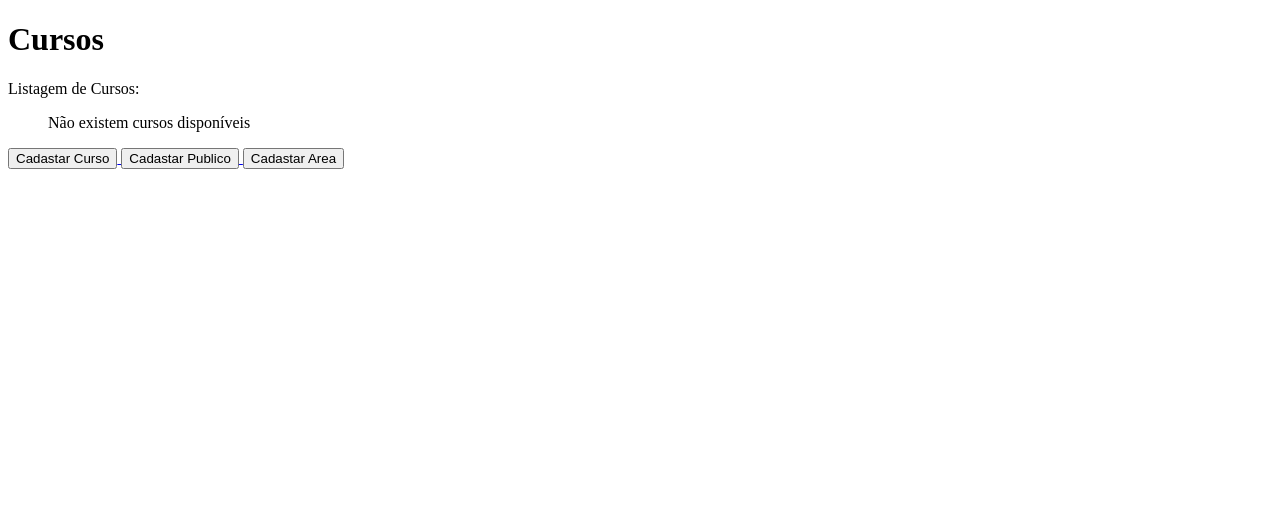
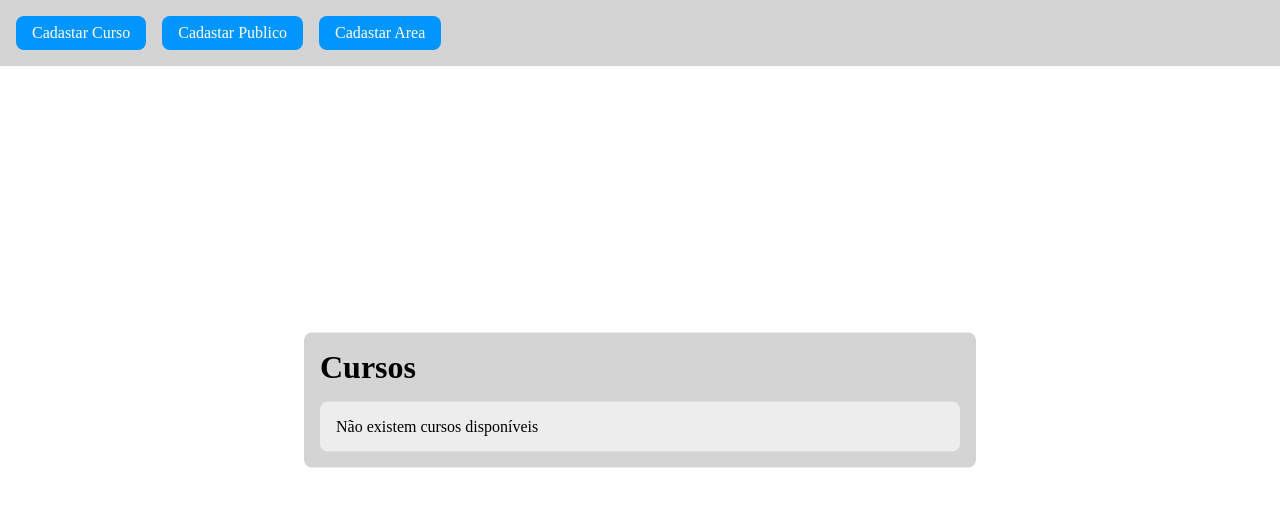
Before and after one commit to adrian5g/TSI-2024.1, a Django app: template Interface Web e Mobile/aula5/site04/core/templates/cursos.html in a window 1280 px wide. Shown: the top 507 px of the page. Run offline with Django 5.2, Linux system fonts and the light colour scheme; the template is opened without the code that fills it, so the values that code supplies are empty.

Commit message:
aula 13/12/2025

```diff
--- /dev/null
+++ b/Interface Web e Mobile/aula5/site04/core/static/cursos.css
@@ -0,0 +1,29 @@
+.container {
+  position: absolute;
+  top: 50%;
+  left: 50%;
+  transform: translate(-50%, -50%);
+  background-color: #d4d4d4;
+  padding: 1rem;
+  width: 50%;
+  border-radius: 0.5rem;
+  display: flex;
+  flex-direction: column;
+  gap: 1rem;
+}
+
+.lista {
+  display: flex;
+  flex-direction: column;
+  gap: 0.5rem;
+}
+
+.lista-item {
+  display: flex;
+  width: auto;
+  background-color: #ededed;
+  justify-content: space-between;
+  align-items: center;
+  padding: 1rem;
+  border-radius: 0.5rem;
+}
--- /dev/null
+++ b/Interface Web e Mobile/aula5/site04/core/static/header.css
@@ -0,0 +1,12 @@
+.topbar {
+  padding: 1rem;
+  display: flex;
+  align-items: center;
+  justify-content: start;
+  background-color: #d4d4d4;
+}
+
+.buttons {
+  display: flex;
+  gap: 1rem;
+}
--- /dev/null
+++ b/Interface Web e Mobile/aula5/site04/core/static/main.css
@@ -0,0 +1,21 @@
+.btn {
+  --bg: #0095ff;
+  padding: 0.5rem 1rem;
+  background-color: var(--bg);
+  color: #ffffff;
+  border-radius: 0.5rem;
+  border: none;
+  cursor: pointer;
+}
+
+.red {
+  --bg: #f54c4c;
+}
+
+.green {
+  --bg: #4cf598;
+}
+
+.btn:hover {
+  opacity: 0.8;
+}
--- /dev/null
+++ b/Interface Web e Mobile/aula5/site04/core/static/reset.css
@@ -0,0 +1,12 @@
+* {
+  margin: 0;
+  padding: 0;
+}
+
+a {
+  text-decoration: none;
+}
+
+ul {
+  list-style: none;
+}
--- a/Interface Web e Mobile/aula5/site04/core/templates/cursos.html
+++ b/Interface Web e Mobile/aula5/site04/core/templates/cursos.html
@@ -1,38 +1,53 @@
+{% load static %}
 <!DOCTYPE html>
 <html lang="pt-br">
   <head>
     <meta charset="UTF-8" />
     <meta name="viewport" content="width=device-width, initial-scale=1.0" />
     <title>Cursos</title>
+
+    <link rel="stylesheet" href="{% static 'reset.css' %}" />
+    <link rel="stylesheet" href="{% static 'main.css' %}" />
+    <link rel="stylesheet" href="{% static 'header.css' %}" />
+    <link rel="stylesheet" href="{% static 'cursos.css' %}" />
   </head>
   <body>
-    <h1>Cursos</h1>
+    <header class="topbar">
+      <div class="buttons">
+        <a href="{% url 'cadastrar_curso' %}">
+          <p class="btn">Cadastar Curso</p>
+        </a>
 
-    <p>Listagem de Cursos:</p>
-    <ul>
-      {% for curso in cursos %}
-      <li>
-        <p>
-          {{curso.titulo}}
-          <a href="{% url 'editar_curso' curso.id %}">EDITAR</a>
-          <a href="{% url 'remover_curso' curso.id %}">REMOVER</a>
-        </p>
-      </li>
-      {% empty %}
-      <p>Não existem cursos disponíveis</p>
-      {% endfor %}
-    </ul>
+        <a href="{% url 'cadastrar_publico' %}">
+          <p class="btn">Cadastar Publico</p>
+        </a>
 
-    <a href="{% url 'cadastrar_curso' %}">
-      <button>Cadastar Curso</button>
-    </a>
+        <a href="{% url 'cadastrar_area' %}">
+          <p class="btn">Cadastar Area</p>
+        </a>
+      </div>
+    </header>
 
-    <a href="{% url 'cadastrar_publico' %}">
-      <button>Cadastar Publico</button>
-    </a>
+    <main>
+      <div class="container">
+        <h1>Cursos</h1>
 
-    <a href="{% url 'cadastrar_area' %}">
-      <button>Cadastar Area</button>
-    </a>
+        <ul class="lista">
+          {% for curso in cursos %}
+          <li>
+            <div class="lista-item">
+              <p>{{curso.titulo}}</p>
+              <div class="buttons">
+                <a href="{% url 'editar_curso' curso.id %}"><p class="btn green">Editar</p></a>
+                <a href="{% url 'remover_curso' curso.id %}"><p class="btn red">Remover</p></a>
+              </div>
+            </div>
+          </li>
+          {% empty %}
+          <p class="lista-item">Não existem cursos disponíveis</p>
+          {% endfor %}
+        </ul>
+      </div>
+    </main>
   </body>
 </html>
--- a/Interface Web e Mobile/aula5/site04/core/views.py
+++ b/Interface Web e Mobile/aula5/site04/core/views.py
@@ -52,7 +52,7 @@ def cadastrar_area(request):
 
 def editar_curso(request, id):
     # pegar um curso pelo id
-    curso = Curso.objects.get(pk=id)
+    curso = Curso.objects.get(pk=id) # atenção para find() functions
 
     form = CursoForm(request.POST or None, instance=curso)
 
@@ -67,7 +67,7 @@ def editar_curso(request, id):
     return render(request, 'curso_cadastrar.html', context)
 
 def remover_curso(request, id):
-    curso = Curso.objects.get(pk=id)
+    curso = Curso.objects.get(pk=id) # pk = primary key | chave primária
     curso.delete()
 
     return redirect('cursos')
```
Also changed, not shown: Interface Web e Mobile/aula5/site04/core/models.py (+7 -1 lines), Interface Web e Mobile/aula5/site04/core/static/cadastro.css (added, +56 -0 lines), Interface Web e Mobile/aula5/site04/core/templates/area_cadastrar.html (+18 -5 lines), Interface Web e Mobile/aula5/site04/core/templates/curso_cadastrar.html (+19 -4 lines), Interface Web e Mobile/aula5/site04/core/templates/publico_cadastrar.html (+18 -5 lines), Interface Web e Mobile/aula5/site04/db.sqlite3.
